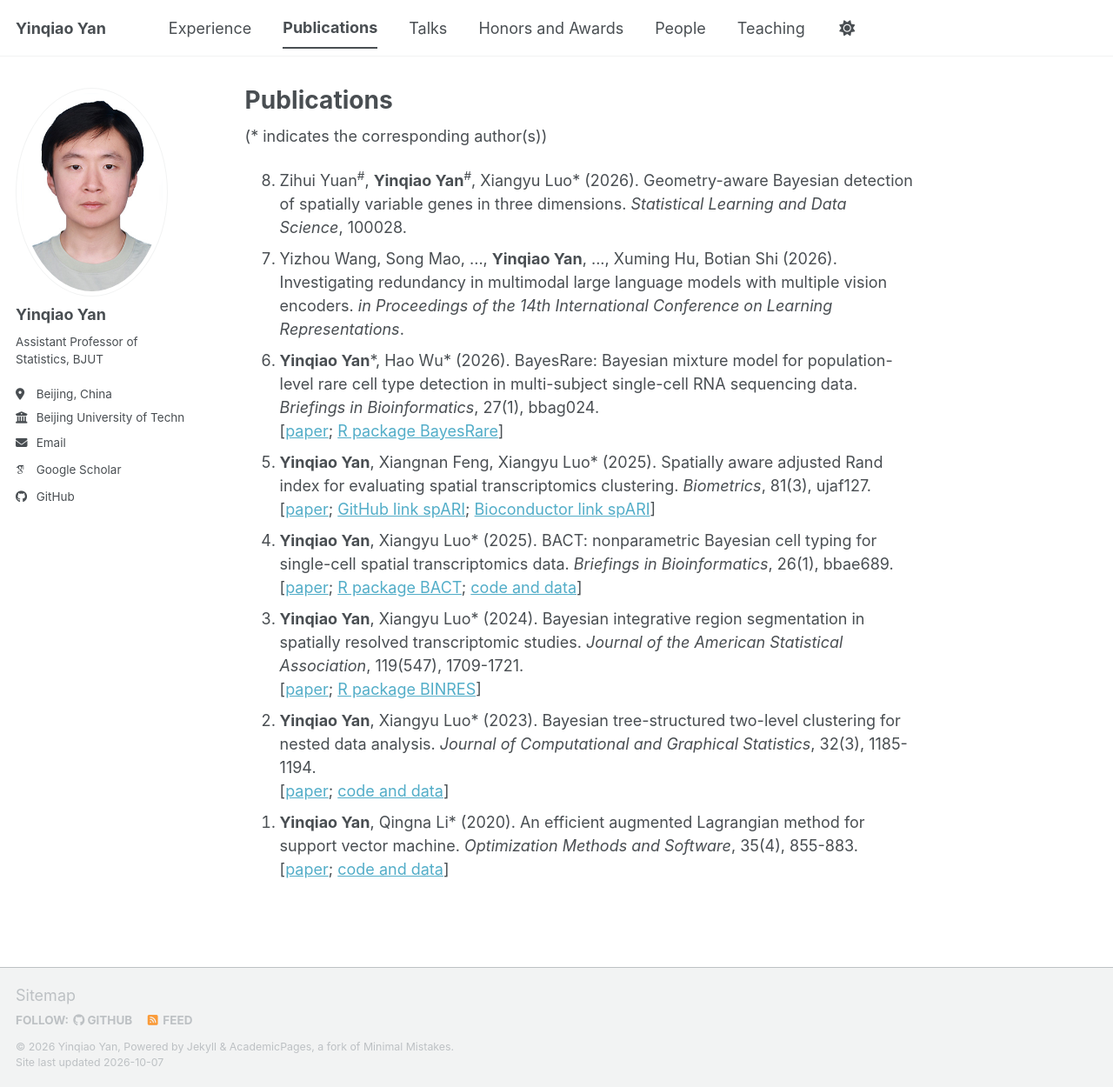
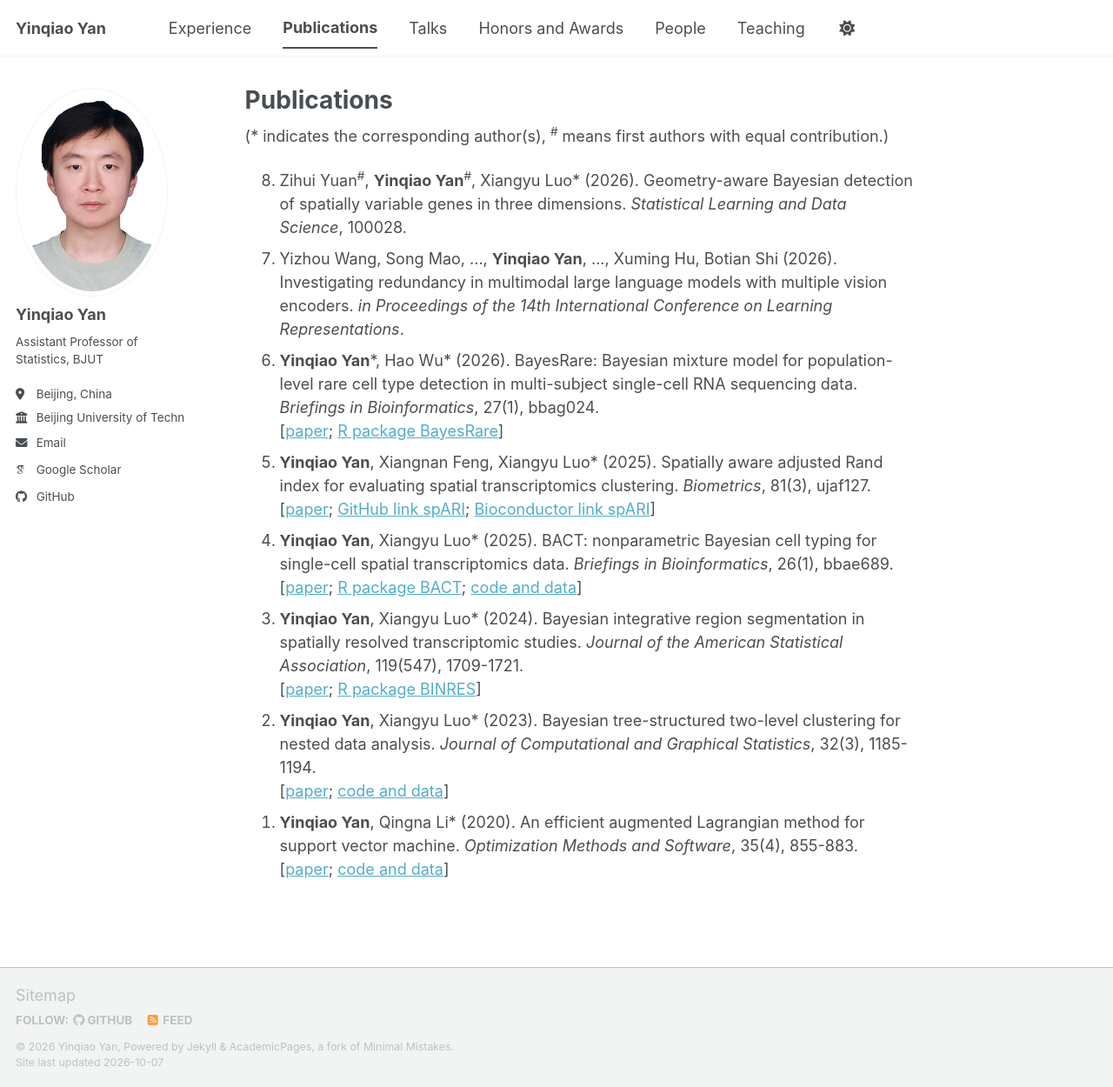
Before and after one commit to yinqiaoyan/yinqiaoyan.github.io, a Jekyll site: the page built from _pages/publications.md, in a window 1280 px wide and 1250 px high. Shown: the whole window at 87% size. Built offline with Jekyll 4.4.1, drawn with Linux system fonts in a browser that asks for light colours; some web fonts are replaced; a script bundle is joined from its source files by our own code; library files that are not in the unit come from our copies.

Commit message:
update-3 20261007

```diff
--- a/_pages/publications.md
+++ b/_pages/publications.md
@@ -4,7 +4,7 @@ permalink: /publications/
 author_profile: true
 ---
 
-(\* indicates the corresponding author(s))
+(\* indicates the corresponding author(s), <sup>#</sup> means first authors with equal contribution.)
 
 <ol reversed>
 	<li>
```
